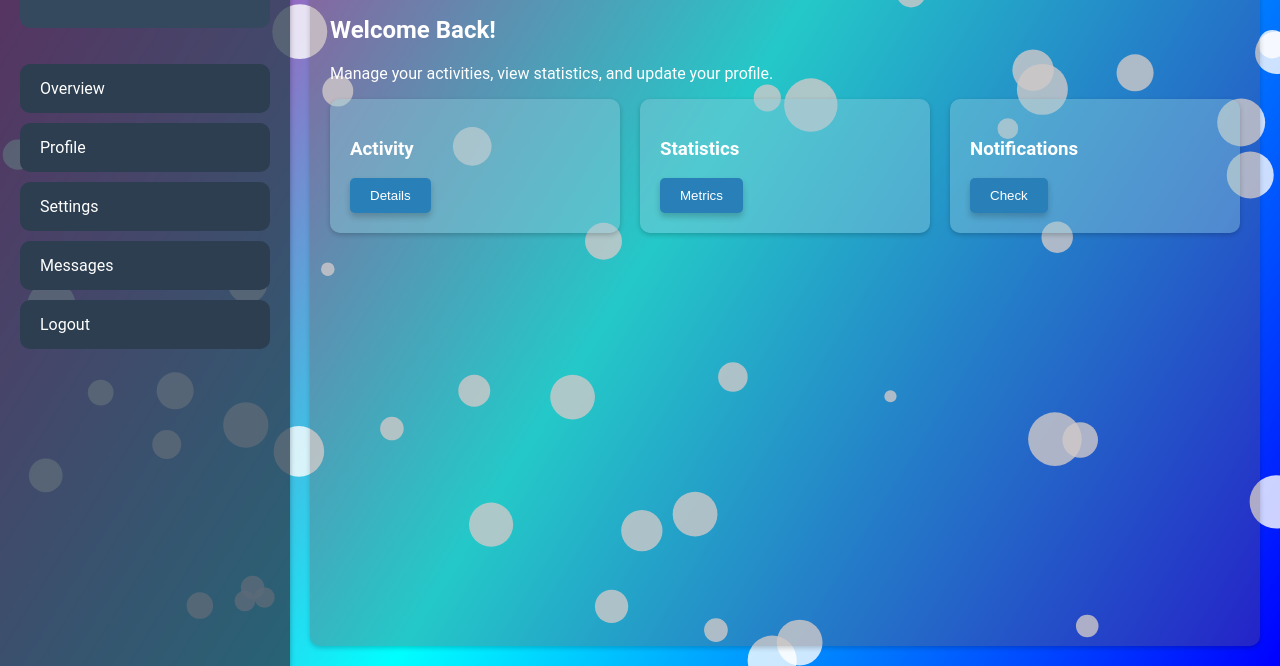
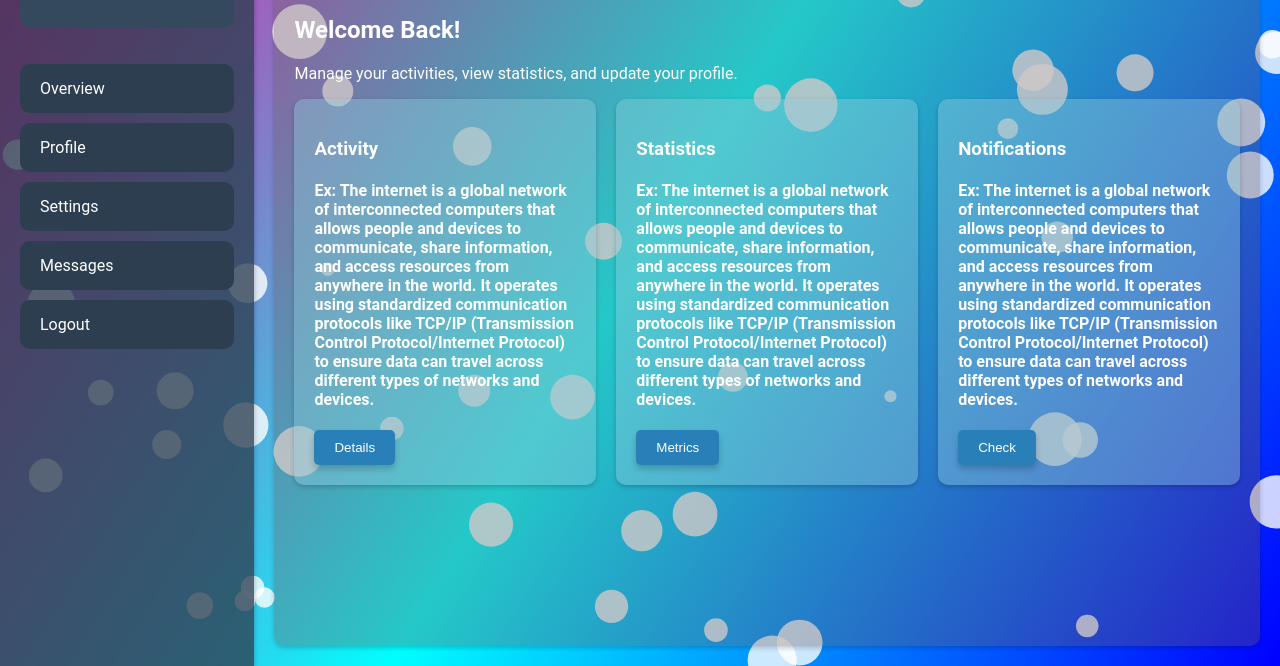
Before and after one commit to The-Roshan/Dashboard, a plain HTML site: page index.html in a window 1280 px wide. Shown: the part 134-800 px from the top of the page. Drawn offline with Linux system fonts and the light colour scheme; animation ran at ten frames a second.

Commit message:
Update index.html

```diff
--- a/index.html
+++ b/index.html
@@ -48,14 +48,17 @@
                 <div class="cards">
                     <div class="card">
                         <h3>Activity</h3>
+                        <h4> Ex: The internet is a global network of interconnected computers that allows people and devices to communicate, share information, and access resources from anywhere in the world. It operates using standardized communication protocols like TCP/IP (Transmission Control Protocol/Internet Protocol) to ensure data can travel across different types of networks and devices.</h4>
                         <button class="button-3d">Details</button>
                     </div>
                     <div class="card">
                         <h3>Statistics</h3>
+                        <h4> Ex: The internet is a global network of interconnected computers that allows people and devices to communicate, share information, and access resources from anywhere in the world. It operates using standardized communication protocols like TCP/IP (Transmission Control Protocol/Internet Protocol) to ensure data can travel across different types of networks and devices.</h4>
                         <button class="button-3d">Metrics</button>
                     </div>
                     <div class="card">
                         <h3>Notifications</h3>
+                        <h4> Ex: The internet is a global network of interconnected computers that allows people and devices to communicate, share information, and access resources from anywhere in the world. It operates using standardized communication protocols like TCP/IP (Transmission Control Protocol/Internet Protocol) to ensure data can travel across different types of networks and devices.</h4>
                         <button class="button-3d">Check</button>
                     </div>
                 </div>
```
